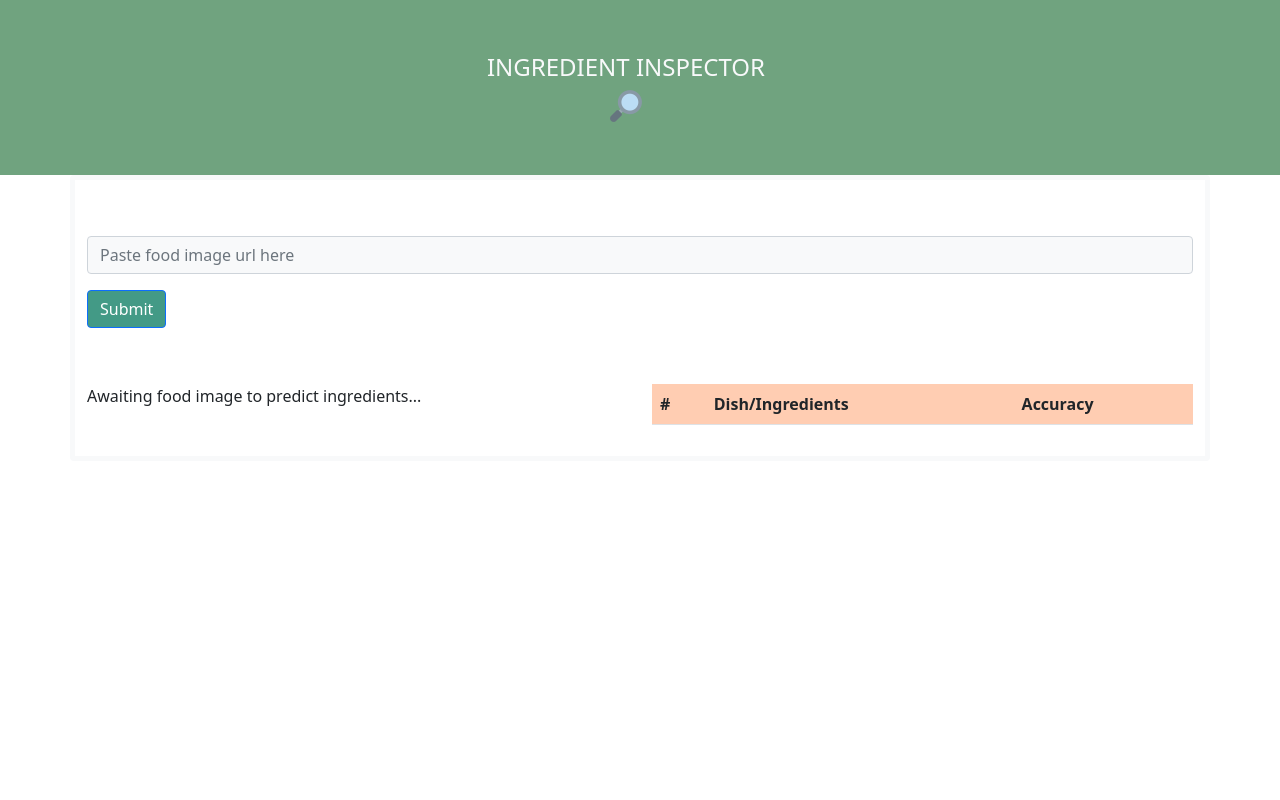
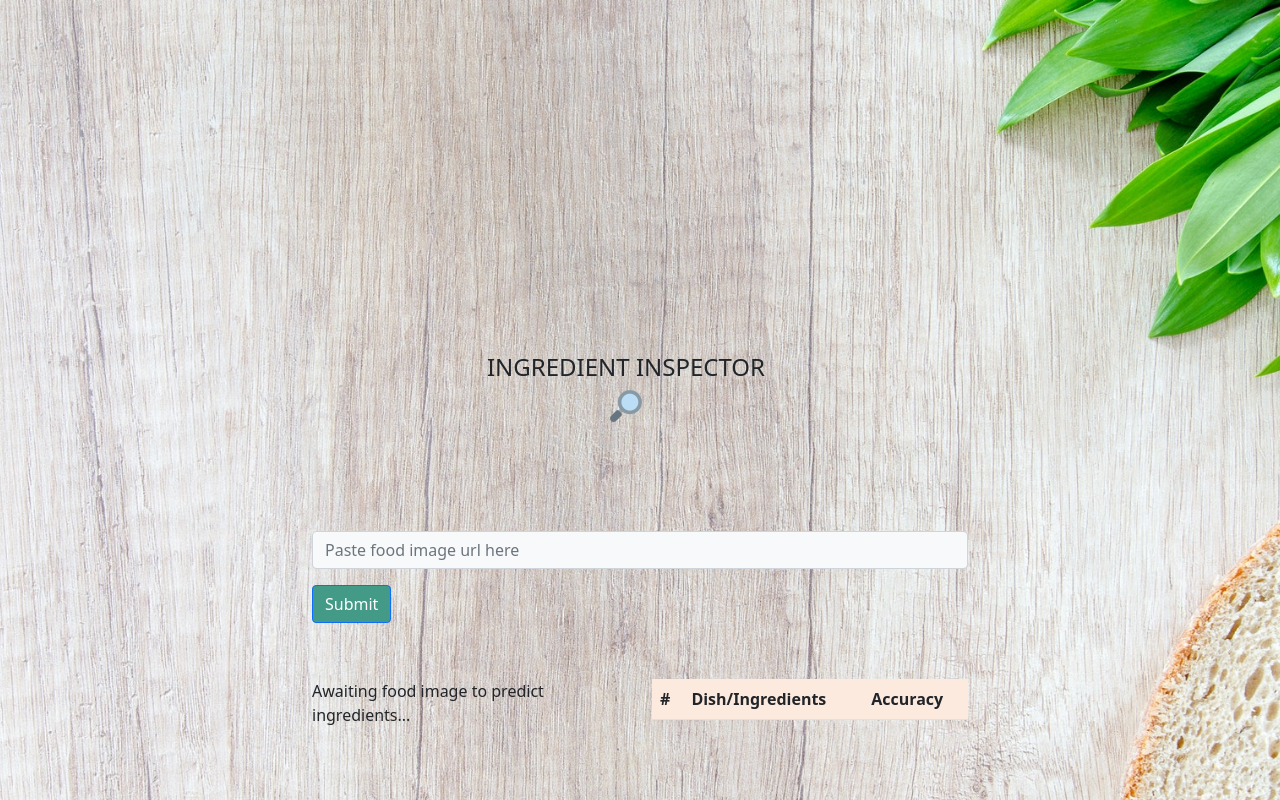
Before and after one commit to rachjiang/Ingredient-Inspector, a React (Create React App) app in the folder frontend/: page / in a window 1280 px wide. Shown: the top 800 px of the page. Built offline with nearby package versions, Linux system fonts and the light colour scheme.

Commit message:
background image added

```diff
--- /dev/null
+++ b/frontend/src/App.css
@@ -0,0 +1,9 @@
+.bg-image {
+    background-image: url('../public/bg-2.jpg');
+    background-repeat: no-repeat, repeat;
+    background-position: center;
+    background-size: cover;
+    padding-top: 50px;
+    padding: 300px;
+
+}
--- a/frontend/src/App.js
+++ b/frontend/src/App.js
@@ -1,7 +1,7 @@
 import { useState } from 'react';
 import { Container, Stack, Navbar } from 'react-bootstrap';
 import magnify from './magnify.png';
-
+import './App.css'
 import SearchImage from './SearchImage';
 import Output from './Output';
 
@@ -12,18 +12,18 @@ const [imageToPredict, setImageToPredict] = useState("");
 
   return (
     <div>
+      <div className='bg-image'>
         <Navbar className='py-5 text-center'
-        style={{backgroundColor: '#70A37F'}}
           navbarscroll='true'>
           <Container className="nav justify-content-center">
-          <Navbar.Brand className='text-light display'
+            <Navbar.Brand className='text-dark display'
               href="/">
               <h4>INGREDIENT INSPECTOR</h4>
               <img src={magnify} alt=""/>
             </Navbar.Brand>
           </Container>
         </Navbar>
-      <Container className='border border-light border-5 rounded'>
+        <Container>
           {/* gap spaces the components */}
           <Stack gap={2}>
           {/* mt = margin top */}
@@ -34,6 +34,7 @@ const [imageToPredict, setImageToPredict] = useState("");
           </Stack>
         </Container>
       </div>
+    </div>
   );
 }
 
--- a/frontend/src/Output.js
+++ b/frontend/src/Output.js
@@ -25,7 +25,7 @@ export default function Output(props) {
         <Col>
         <Table hover>
             <thead>
-                <tr style={{backgroundColor: '#FFCDB2'}}>
+                <tr style={{backgroundColor: '#FCEADE'}}>
                     <th>#</th>
                     <th>Dish/Ingredients</th>
                     <th>Accuracy</th>
@@ -35,7 +35,7 @@ export default function Output(props) {
             <tbody>
                 {output.map((obj, idx) => {
                     // return a row containing cells
-                    return <tr style={{backgroundColor: '#F3FFE1'}}>
+                    return <tr style={{backgroundColor: '#ECFEE8'}}>
                         <td>{idx + 1}</td>
                         <td>{obj.name}</td>
                         <td>{obj.value}</td>
```
Also changed, not shown: frontend/public/background.jpg (added), frontend/public/bg-2.jpg (added). Lines whose indentation alone changed are shown as unchanged.
